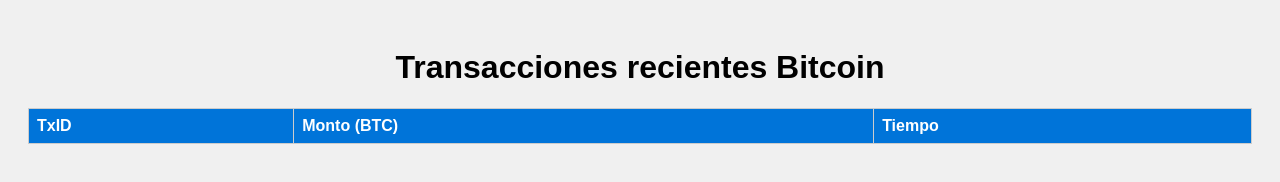
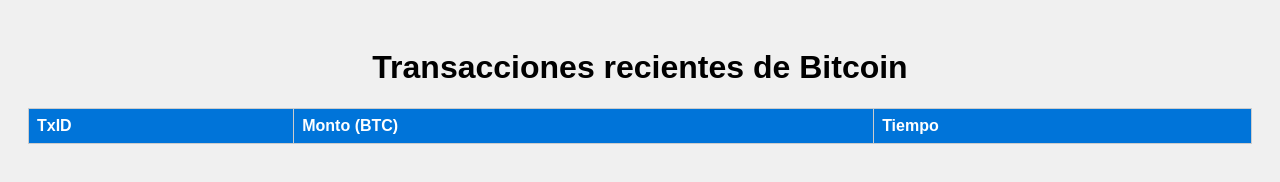
Before and after one commit to 22-joan/Website, a plain HTML site: page index.html in a window 1280 px wide. Drawn offline with Linux system fonts and the light colour scheme; no server answers.

Commit message:
Correct header text for Bitcoin transactions

```diff
--- a/index.html
+++ b/index.html
@@ -6,7 +6,7 @@
     <link rel="stylesheet" href="style.css">
 </head>
 <body>
-    <h1>Transacciones recientes Bitcoin</h1>
+    <h1>Transacciones recientes de Bitcoin</h1>
     <table id="txTable">
         <thead>
             <tr>
```
